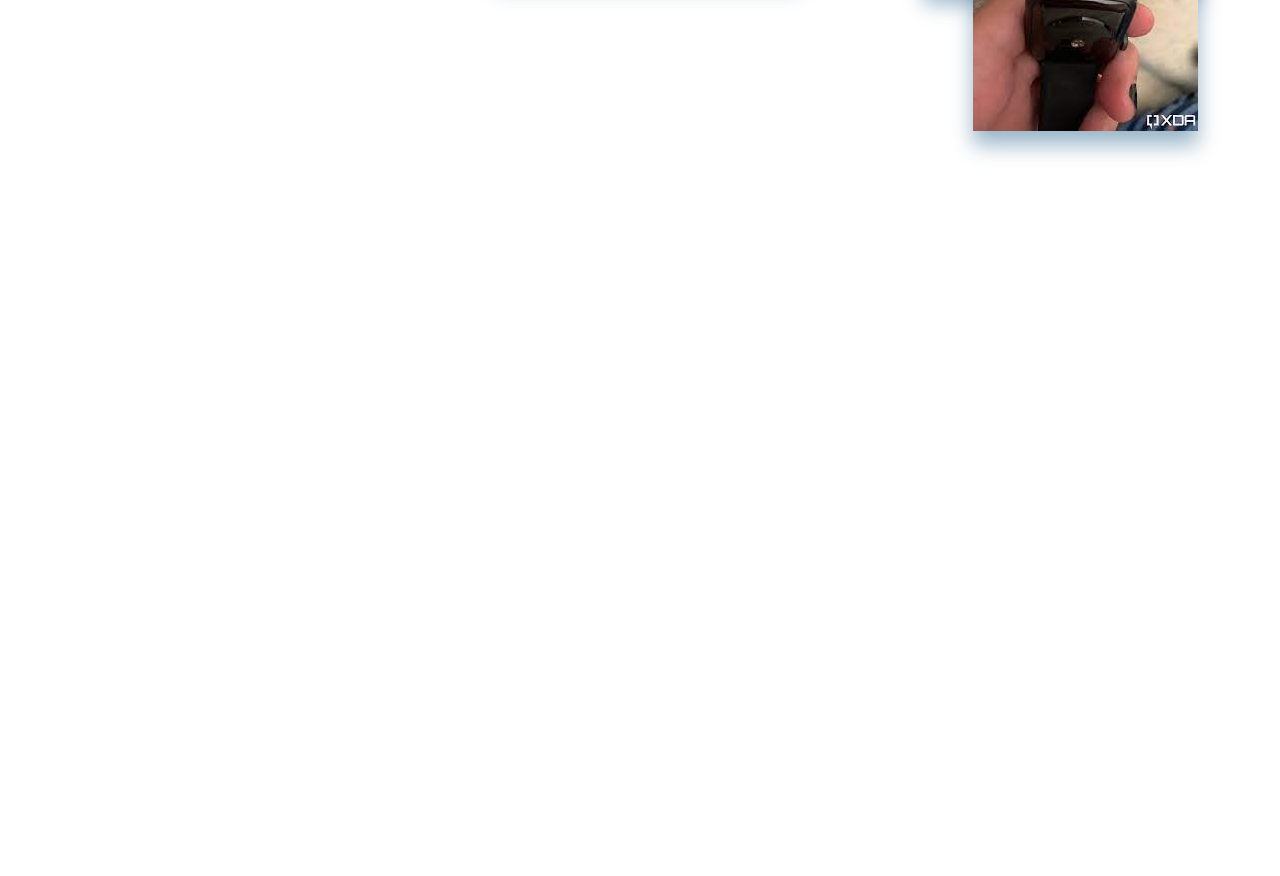
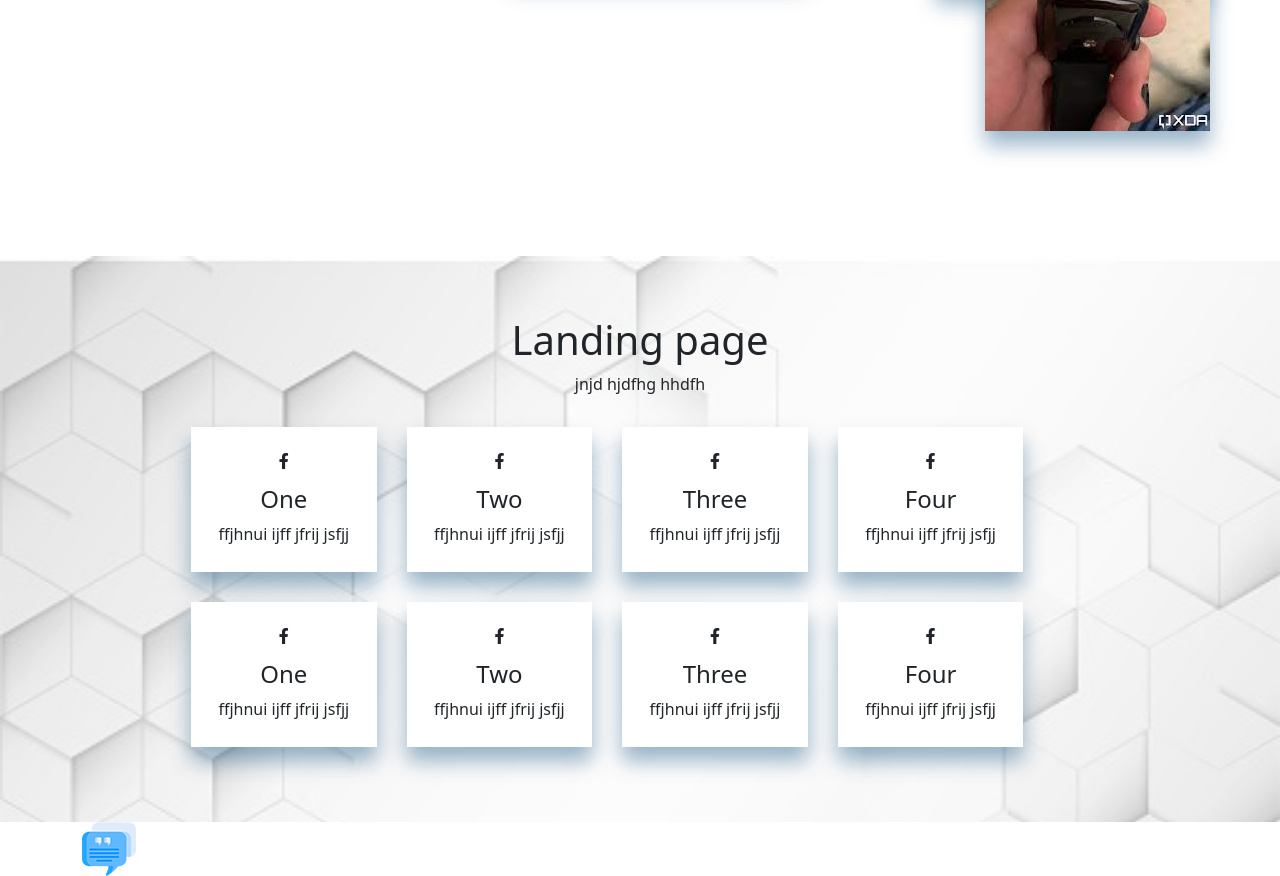
Before and after one commit to Gurumutharasi/InzephWeb, a plain HTML site: page index.html in a window 1280 px wide. Shown: the part 500-1376 px from the top of the page. Before the commit the page ends 800 px from the top, so only its background shows below. Drawn offline with nearby package versions, Linux system fonts and the light colour scheme.

Commit message:
landing page

```diff
--- a/index.html
+++ b/index.html
@@ -6,33 +6,95 @@
     <title>Inzeph</title>
 
     <link href="https://cdn.jsdelivr.net/npm/bootstrap@5.0.2/dist/css/bootstrap.min.css" rel="stylesheet" integrity="sha384-EVSTQN3/azprG1Anm3QDgpJLIm9Nao0Yz1ztcQTwFspd3yD65VohhpuuCOmLASjC" crossorigin="anonymous">
+    <link rel="stylesheet" href="https://cdnjs.cloudflare.com/ajax/libs/font-awesome/5.15.3/css/all.min.css">
+
+
     <link rel="stylesheet" href="style.css">
 </head>
 <body>
 
+
     <div class="container">
-
         <h1 class="text-center">Inzeph</h1>
         <div class="row">
             <div class="col-12 col-md-12 col-lg-6">
                 sfjhafyis hhdgydw78 ihkdhkweig kjhdhgyeg hdhgfyd uhdgfyeyfkc hjchjgw6riu
             </div>
-            <div class="col-12 col-md-12 col-lg-6">
-                <div class="picContainer">
-                    <!-- <img class="img-fluid" src="images/BrendenSir_Edited.jpg" height=auto width=100% alt="" >
-                    <img class="img-fluid" src="images/kitty2.png" height=auto width=100% alt="" > -->
-
-                    <img class="img-fluid pic1 ol1"  src="images/cat2 (2).png">
-                    <img class="img-fluid pic2 ol1"  src="images/watch1.jpg">
-                    <img class="img-fluid pic3 ol1"  src="images/watch.jpg">
-                    <img class="img-fluid pic4 ol1"  src="images/desk.jpg">
-                </div>
-
+            <div class="col-12 col-md-12 col-lg-6 picContainer">
+                    <img class="img-fluid pic1 ol1" style="max-width: 100%; height: auto;"  src="images/cat2 (2).png">
+                    <img class="img-fluid pic2 ol1" style="max-width: 100%; height: auto;" src="images/watch1.jpg">
+                    <img class="img-fluid pic3 ol1" style="max-width: 100%; height: auto;" src="images/watch.jpg">
+                    <img class="img-fluid pic4 ol1" style="max-width: 100%; height: auto;" src="images/desk.jpg">
             </div>
 
         </div>
+
     </div>
 
+
+    <!--landing page-->
+    <section class="landing-page">
+        <div class="container landing">
+            <h1 class="text-center">Landing page</h1>
+            <p class="text-center">jnjd hjdfhg hhdfh</p>
+            <div class="row">
+                <div class="col-6 col-md-3 col-lg-3 land land1">
+                    <i class="fab fa-facebook-f p-3"></i>
+                    <h4>One</h4>
+                    <p>ffjhnui ijff jfrij jsfjj</p>
+                </div>
+                <div class="col-6 col-md-3 col-lg-3 land land2">
+                    <i class="fab fa-facebook-f p-3"></i>
+                    <h4>Two</h4>
+                    <p>ffjhnui ijff jfrij jsfjj </p>
+                </div>
+                <div class="col-6 col-md-3 col-lg-3 land land3">
+                    <i class="fab fa-facebook-f p-3"></i>
+                    <h4>Three</h4>
+                    <p>ffjhnui ijff jfrij jsfjj </p>
+                </div>
+                <div class="col-6 col-md-3 col-lg-3 land land4">
+                    <i class="fab fa-facebook-f p-3"></i>
+                    <h4>Four</h4>
+                    <p>ffjhnui ijff jfrij jsfjj </p>
+                </div>
+            </div>
+
+            <div class="row">
+                <div class="col-6 col-md-3 col-lg-3 land land1">
+                    <i class="fab fa-facebook-f p-3"></i>
+                    <h4>One</h4>
+                    <p>ffjhnui ijff jfrij jsfjj</p>
+                </div>
+                <div class="col-6 col-md-3 col-lg-3 land land2">
+                    <i class="fab fa-facebook-f p-3"></i>
+                    <h4>Two</h4>
+                    <p>ffjhnui ijff jfrij jsfjj </p>
+                </div>
+                <div class="col-6 col-md-3 col-lg-3 land land3">
+                    <i class="fab fa-facebook-f p-3"></i>
+                    <h4>Three</h4>
+                    <p>ffjhnui ijff jfrij jsfjj </p>
+                </div>
+                <div class="col-6 col-md-3 col-lg-3 land land4">
+                    <i class="fab fa-facebook-f p-3"></i>
+                    <h4>Four</h4>
+                    <p>ffjhnui ijff jfrij jsfjj </p>
+                </div>
+            </div>
+
+    </div>
+    </section>
+
+    <section class="testimonial">
+        <div class="container">
+           <div class="row">
+               <div class="item-icon">
+                   <img width="54" height="54" src="images/message.png" class="attachment-full">
+               </div>
+           </div>
+        </div>
+    </section>
 
     <script src="https://cdn.jsdelivr.net/npm/bootstrap@5.0.2/dist/js/bootstrap.bundle.min.js" integrity="sha384-MrcW6ZMFYlzcLA8Nl+NtUVF0sA7MsXsP1UyJoMp4YLEuNSfAP+JcXn/tWtIaxVXM" crossorigin="anonymous"></script>
 </body>
--- a/style.css
+++ b/style.css
@@ -1,5 +1,7 @@
+
 .picContainer{
     position: relative;
+    margin-bottom:700px;
 }
 
 .picContainer .pic1{
@@ -41,3 +43,35 @@ cursor: pointer;
   transition: 0.8s;
   cursor: pointer;
 }
+
+img{
+   max-width: 100%;
+   height:auto;
+}
+
+
+/*landing page */
+.landing-page{
+    padding: 60px 60px;
+    background-image: url(images/landing_background.jpg);
+    background-repeat: no-repeat;
+    background-size: cover;
+}
+.landing-page .landing{
+    width: 80%;
+}
+.landing-page .land{
+text-align: center;
+padding: 10px;
+height:auto;
+width: 20%;
+ margin: 15px;
+background-color: #ffffff;
+    box-shadow: 0px 14px 20px rgba(0, 70, 119, 0.4);
+}
+
+.testimonial .item-icon:hover{
+      animation: icon-bounce 800ms ease-out infinite;
+      -webkit-animation: icon-bounce 800ms ease-out infinite;
+      background-color:green;
+}
```
Also changed, not shown: images/landing_background.jpg (added), images/message.png (added).
